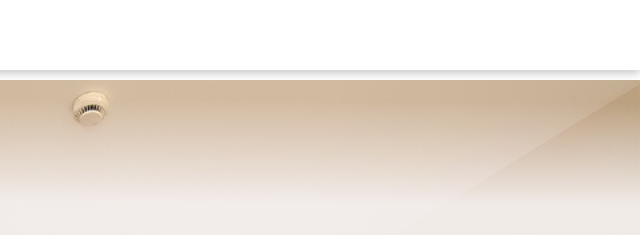
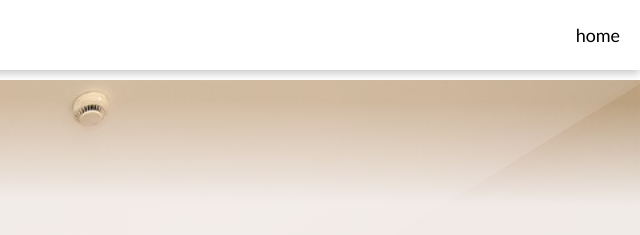
Before and after one commit to devMunyi/module-1-capstone, a website: page about.html in a window 1280 px wide. Shown: the top 235 px of the page, 640-1280 px from the left. Drawn offline with nearby package versions, Linux system fonts and the light colour scheme.

```diff
--- a/about.html
+++ b/about.html
@@ -32,9 +32,9 @@
       <!-- nav -->
       <nav class="mynav">
         <ul class="mynav__container">
-          <!-- <li class="mynav__item">
-            <a class="mynav__item-link" href="about.html">About</a>
-          </li> -->
+          <li class="mynav__item">
+            <a class="mynav__item-link" href="index.html">home</a>
+          </li>
         </ul>
       </nav>
     </header>
```
